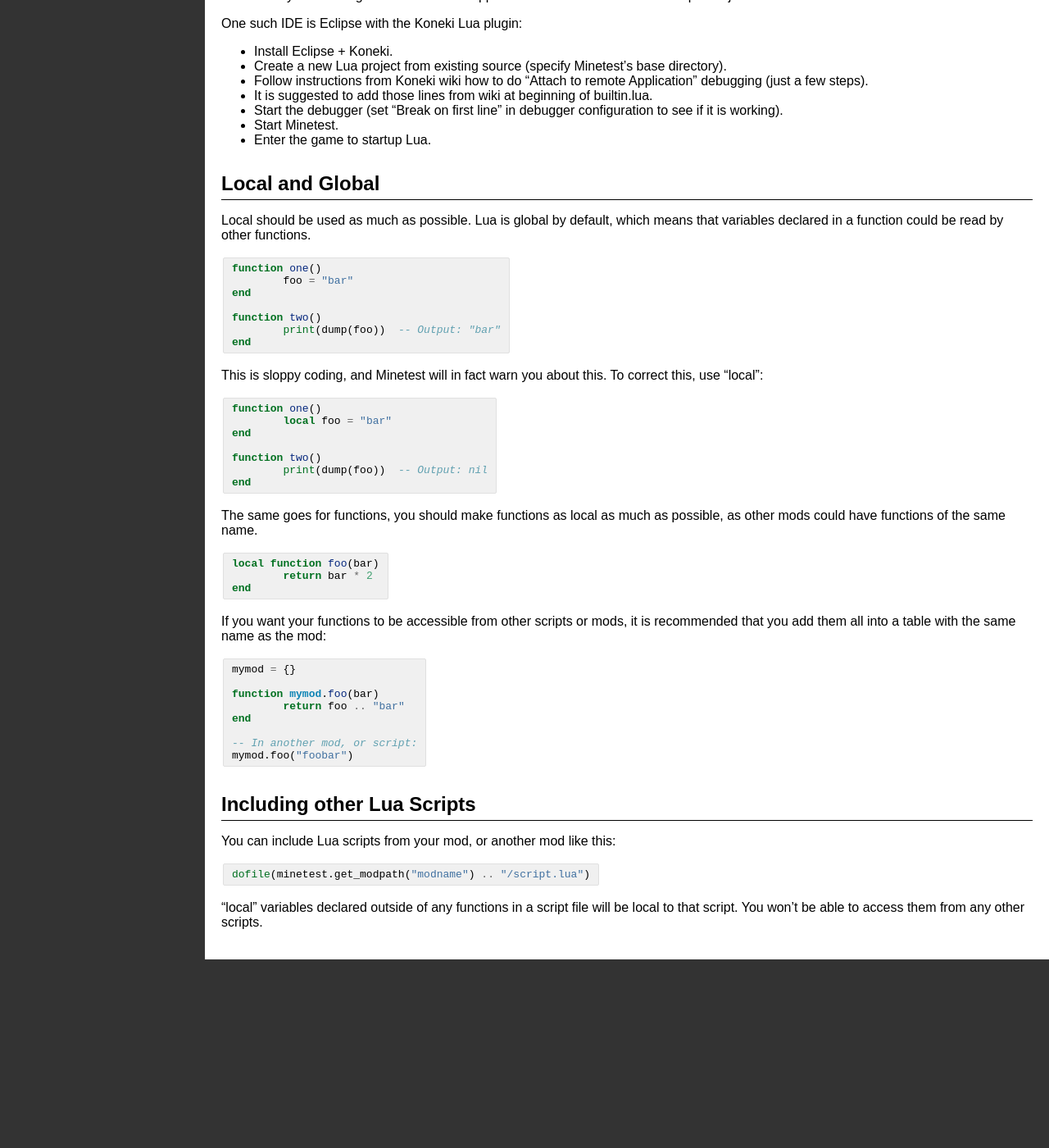
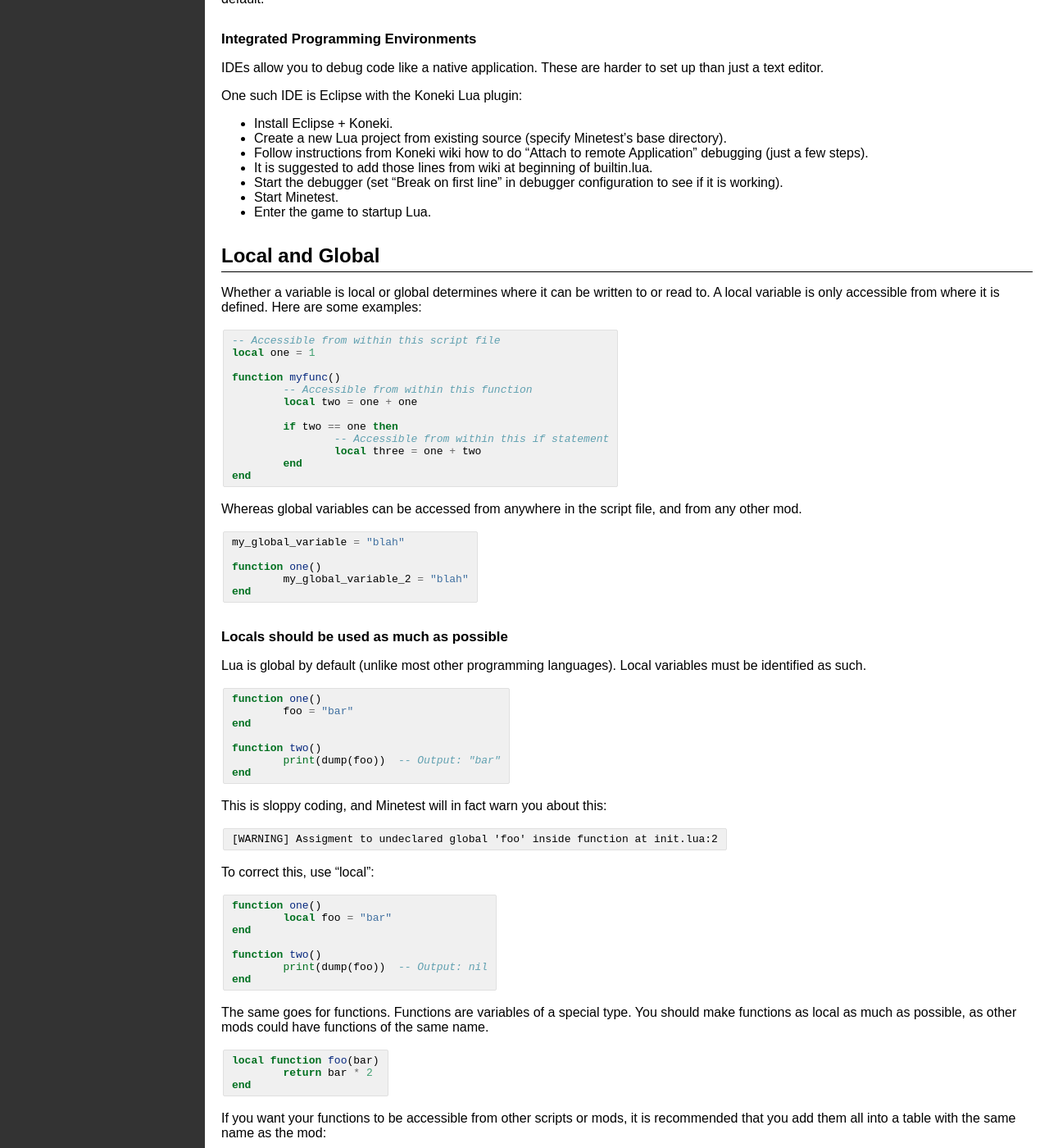
Before and after one commit to rubenwardy/minetest_modding_book, a Jekyll site: the page built from chapters/lua.md, in a window 1280 px wide and 1400 px high, scrolled down 730 px. Shown: the whole window at 82% size. Built offline with Jekyll 4.4.1, drawn with Linux system fonts in a browser that asks for light colours; before the commit the page ends 1900 px from its top, so only the background shows below that; some of the changed text lies outside the part shown.

Commit message:
Lua Scripts: update

```diff
--- a/chapters/lua.md
+++ b/chapters/lua.md
@@ -19,6 +19,11 @@ and go over some techniques which you will probably find useful.
 
 This chapter will assume that you have had some programming experience before,
 even Scratch level is acceptable.
+
+* Tools
+	* Integrated Programming Environments
+* Local and Global
+* Including other Lua Scripts
 
 Tools
 -----
@@ -64,9 +69,40 @@ One such IDE is Eclipse with the Koneki Lua plugin:
 Local and Global
 ----------------
 
-Local should be used as much as possible.
-Lua is global by default, which means that variables declared in a function
-could be read by other functions.
+Whether a variable is local or global determines where it can be written to or read to.
+A local variable is only accessible from where it is defined. Here are some examples:
+
+{% highlight lua %}
+-- Accessible from within this script file
+local one = 1
+
+function myfunc()
+	-- Accessible from within this function
+	local two = one + one
+
+	if two == one then
+		-- Accessible from within this if statement
+		local three = one + two
+	end
+end
+{% endhighlight %}
+
+Whereas global variables can be accessed from anywhere in the script file, and from any other mod.
+
+{% highlight lua %}
+my_global_variable = "blah"
+
+function one()
+	my_global_variable_2 = "blah"
+end
+
+{% endhighlight %}
+
+
+### Locals should be used as much as possible
+
+Lua is global by default (unlike most other programming languages).
+Local variables must be identified as such.
 
 {% highlight lua %}
 function one()
@@ -78,7 +114,10 @@ function two()
 end
 {% endhighlight %}
 
-This is sloppy coding, and Minetest will in fact warn you about this.
+This is sloppy coding, and Minetest will in fact warn you about this:
+
+	[WARNING] Assigment to undeclared global 'foo' inside function at init.lua:2
+
 To correct this, use "local":
 
 {% highlight lua %}
@@ -91,7 +130,8 @@ function two()
 end
 {% endhighlight %}
 
-The same goes for functions, you should make functions as local as much as possible,
+The same goes for functions. Functions are variables of a special type.
+You should make functions as local as much as possible,
 as other mods could have functions of the same name.
 
 {% highlight lua %}
```
